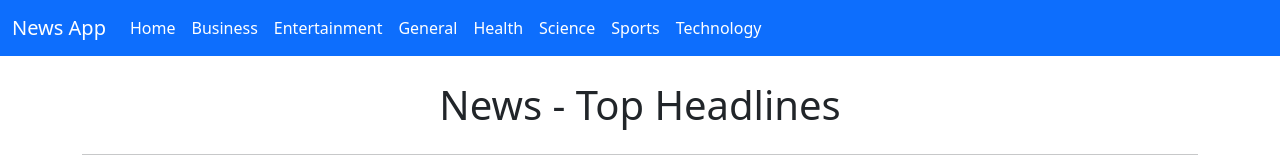
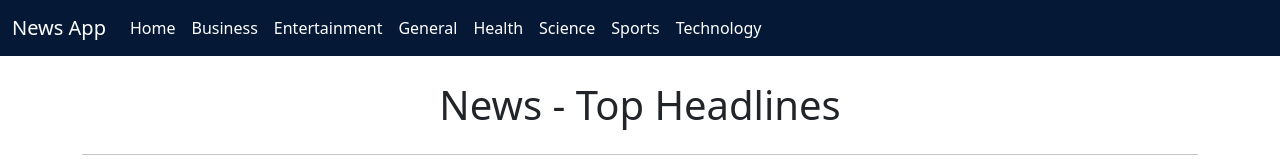
Before and after one commit to yousuf550/News-App, a React (Create React App) app: page / in a window 1280 px wide. Shown: the top 160 px of the page. Built offline with nearby package versions, Linux system fonts and the light colour scheme; no server answers.

Commit message:
Update NavBar.js

```diff
--- a/src/Components/NavBar.js
+++ b/src/Components/NavBar.js
@@ -4,7 +4,7 @@ import { Link } from 'react-router-dom'
 export class NavBar extends Component {
   render() {
     return (
-    <nav className="navbar navbar-expand-lg bg-primary ">
+    <nav className="navbar navbar-expand-lg " style={{backgroundColor:"#051937"}}>
     <div className="container-fluid">
       <Link className="navbar-brand text-white" to="/">News App</Link>
       <button className="navbar-toggler" type="button" data-bs-toggle="collapse" data-bs-target="#navbarSupportedContent" aria-controls="navbarSupportedContent" aria-expanded="false" aria-label="Toggle navigation">
```
